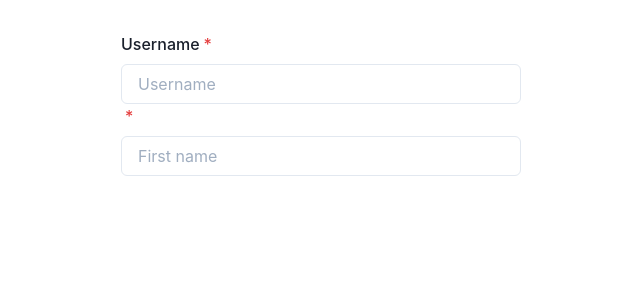
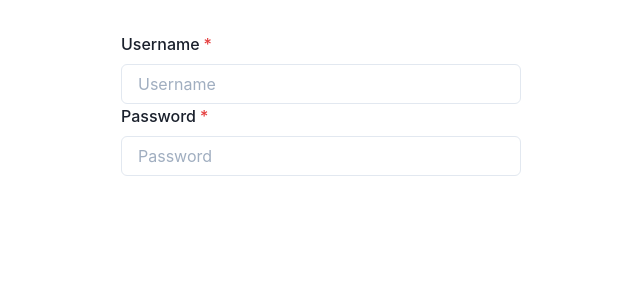
Before and after one commit to admhpr/gogedit, a Next.js app in the folder web/: page /register in a window 1280 px wide. Shown: the top 300 px of the page, without its empty margins (319-959 px from the left). Built offline with nearby package versions, Linux system fonts and the light colour scheme.

Commit message:
chore: password field

```diff
--- a/web/src/pages/register.tsx
+++ b/web/src/pages/register.tsx
@@ -25,8 +25,13 @@ const Register: React.FC<RegisterProps> = ({}) => {
               />
             </FormControl>
             <FormControl isRequired>
-              <FormLabel htmlFor="first-name"></FormLabel>
-              <Input id="first-name" placeholder="First name" />
+              <FormLabel htmlFor="password">Password</FormLabel>
+              <Input
+                value={values.password}
+                onChange={handleChange}
+                id="password"
+                placeholder="Password"
+              />
             </FormControl>
           </Form>
         )}
```
